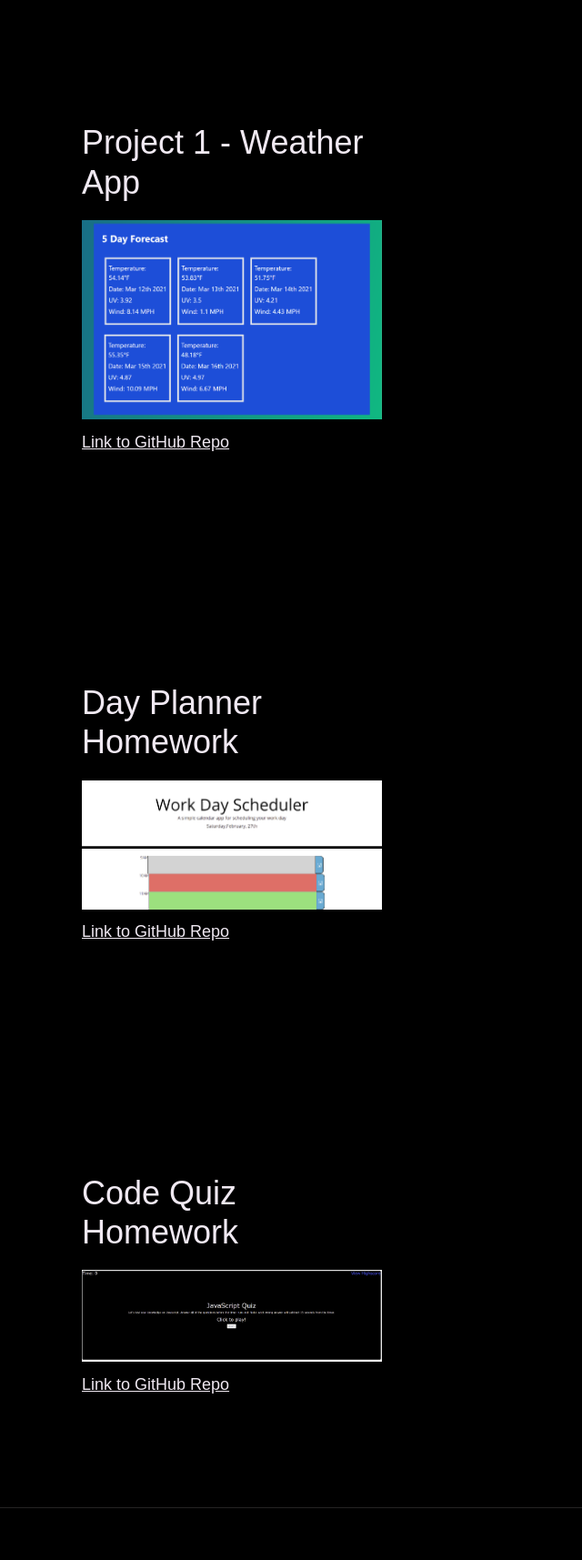
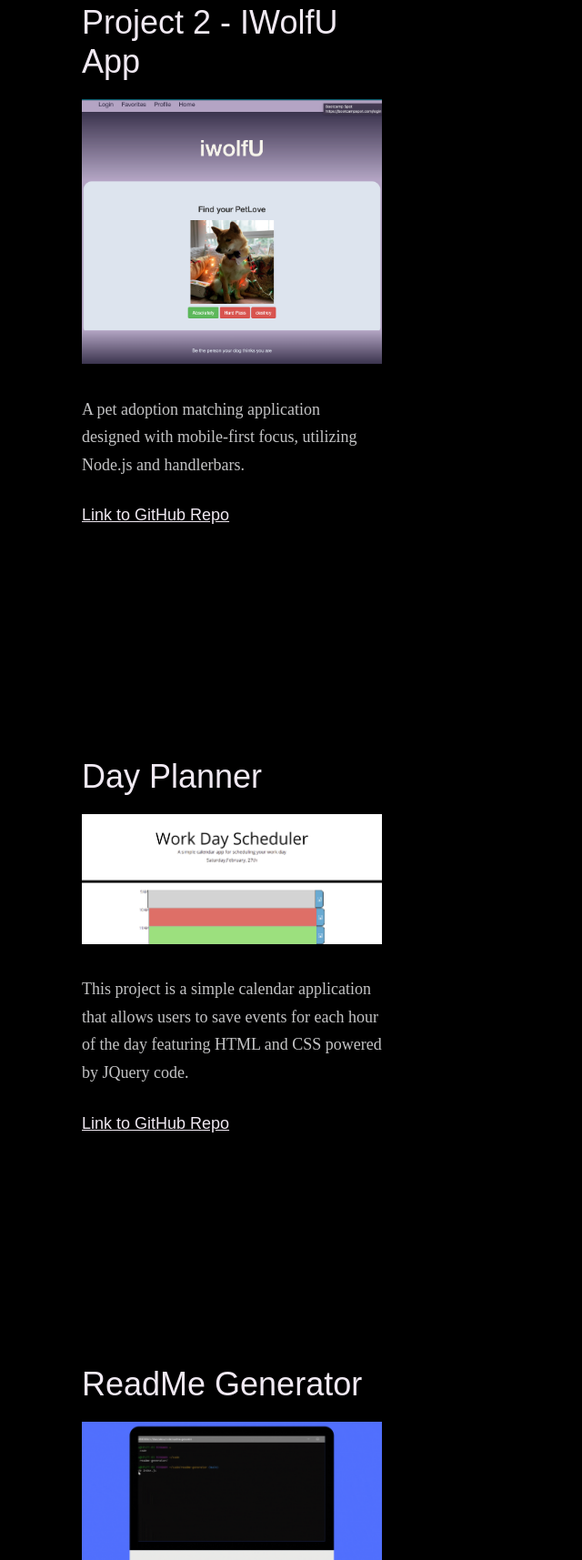
Before and after one commit to almurawski15/portfolio, a plain HTML site: page index.html in a window 1280 px wide. Shown: the part 2788-4503 px from the top of the page at 91% size, without its empty margins (0-640 px from the left). Drawn offline with Linux system fonts and the light colour scheme.

Commit message:
updated completed projects and contact information

```diff
--- a/index.html
+++ b/index.html
@@ -5,6 +5,7 @@
   <meta charset="UTF-8" />
   <meta name="viewport" content="width=device-width, initial-scale=1.0" />
   <link rel="back-to-top__image" type="image/png" href="./assets/main-title-image.png"/>
+  <link href="/your-path-to-fontawesome/css/fontawesome.css" rel="stylesheet">
   <title>
     codingalegance
   </title>
@@ -68,9 +69,44 @@
           <h2>My Work</h2>
           <div class="work__boxes">
               <!--List of Projects-->
+              <div class="work__box">
+                <div class ="work__text">
+                <h3>Project 1 - Weather App</h3>
+                <a href="https://hhhhhaaaa.github.io/WillWeather/">
+                <img src="assets/WillWeather-Snap4.png" alt="Weather App" style="width:100%"></a>
+                <p>WillWeather is a simple weather forecast app, which uses some APIs to fetch 5 day / 12 hour forecast data from OpenWeather and to fetch cities/map from Mapbox.</p>
+                <a href="https://github.com/hhhhhaaaa/WillWeather" alt="Link to Repo">Link to GitHub Repo</a>
+                </div>
+            </div>
+              <div class="work__box">
+                <div class ="work__text">
+                <h3>Project 2 - IWolfU App</h3>
+                <a href="https://iwolfu.herokuapp.com/">
+                <img src="assets/iwolfu.png" alt="Weather App" style="width:100%"></a>
+                <p>A pet adoption matching application designed with mobile-first focus, utilizing Node.js and handlerbars.</p>
+                <a href="https://github.com/leediamo/iwolfu" alt="Link to Repo">Link to GitHub Repo</a>
+                </div>
+            </div>
             <div class="work__box">
                 <div class ="work__text">
-                <h3>Agency Homepage</h3>
+                <h3>Day Planner</h3>
+                <a href="https://almurawski15.github.io/day-planner/">
+                <img src="assets/day-planner-3.png" alt="Day Planner" style="width:100%"></a>
+                <p>This project is a simple calendar application that allows users to save events for each hour of the day featuring HTML and CSS powered by JQuery code.</p>
+                <a href="https://github.com/almurawski15/day-planner" alt="Link to Repo">Link to GitHub Repo</a>
+                </div>
+            </div>
+            <div class="work__box">
+                <div class ="work__text">
+                <h3>ReadMe Generator</h3>
+                <img src="assets/readme_gif.gif" alt="Quiz" style="width:100%"></a>
+                <p>This project is a README.md generator utilizing node.js prompted in the command line to help developers save time in creating README files and focus on their coding.</p>
+                <a href="https://github.com/almurawski15/readme-generator" alt="Link to Repo">Link to GitHub Repo</a>
+                </div>
+              </div>
+            <!--<div class="work__box">
+                <div class ="work__text">
+                <h3>Agency Client Homepage</h3>
                 <a href="https://www.productions-plus.com/">
                 <img src="assets/agency homepage.PNG" alt="agency" style="width:100%"></a>
                 </div>
@@ -82,33 +118,9 @@
                 <img src="assets/researchpage.PNG" alt="Research" style="width:100%"></a>
                 </div>
             </div>
-            <div class="work__box">
-                <div class ="work__text">
-                <h3>Project 1 - Weather App</h3>
-                <a href="https://hhhhhaaaa.github.io/WillWeather/">
-                <img src="assets/WillWeather-Snap4.png" alt="Weather App" style="width:100%"></a>
-                <a href="https://github.com/hhhhhaaaa/WillWeather" alt="Link to Repo">Link to GitHub Repo</a>
-                </div>
-            </div>
-            <div class="work__box">
-                <div class ="work__text">
-                <h3>Day Planner Homework</h3>
-                <a href="https://almurawski15.github.io/day-planner/">
-                <img src="assets/day-planner-3.png" alt="Day Planner" style="width:100%"></a>
-                <a href="https://github.com/almurawski15/day-planner" alt="Link to Repo">Link to GitHub Repo</a>
-                </div>
-            </div>
-            <div class="work__box">
-                <div class ="work__text">
-                <h3>Code Quiz Homework</h3>
-                <a href="https://almurawski15.github.io/code-quiz/">
-                <img src="assets/quiz_snip_1.PNG" alt="Quiz" style="width:100%"></a>
-                <a href="https://github.com/almurawski15/code-quiz" alt="Link to Repo">Link to GitHub Repo</a>
-                </div>
-            </div>
             </div>
         </div>
-    </section>
+    </section> -->
 
 <!-- Contact Info -->
 
@@ -120,6 +132,8 @@
           Are you looking for a user-friendly website to
           represent your product or business? Or help with branding your company's image? Perhaps setting up your social media platforms with a revenue increasing strategy? The quickest way to reach out to
           me is via email.
+          <br>
+          <i class="fas fa-phone">586-206-5936</i>
         </p>
         <a href="mailto:almurawski15@gmail.com" class="btn">Email</a>
       </div>
```
Also changed, not shown: assets/iwolfu.png (added), assets/readme_gif.gif (added).
